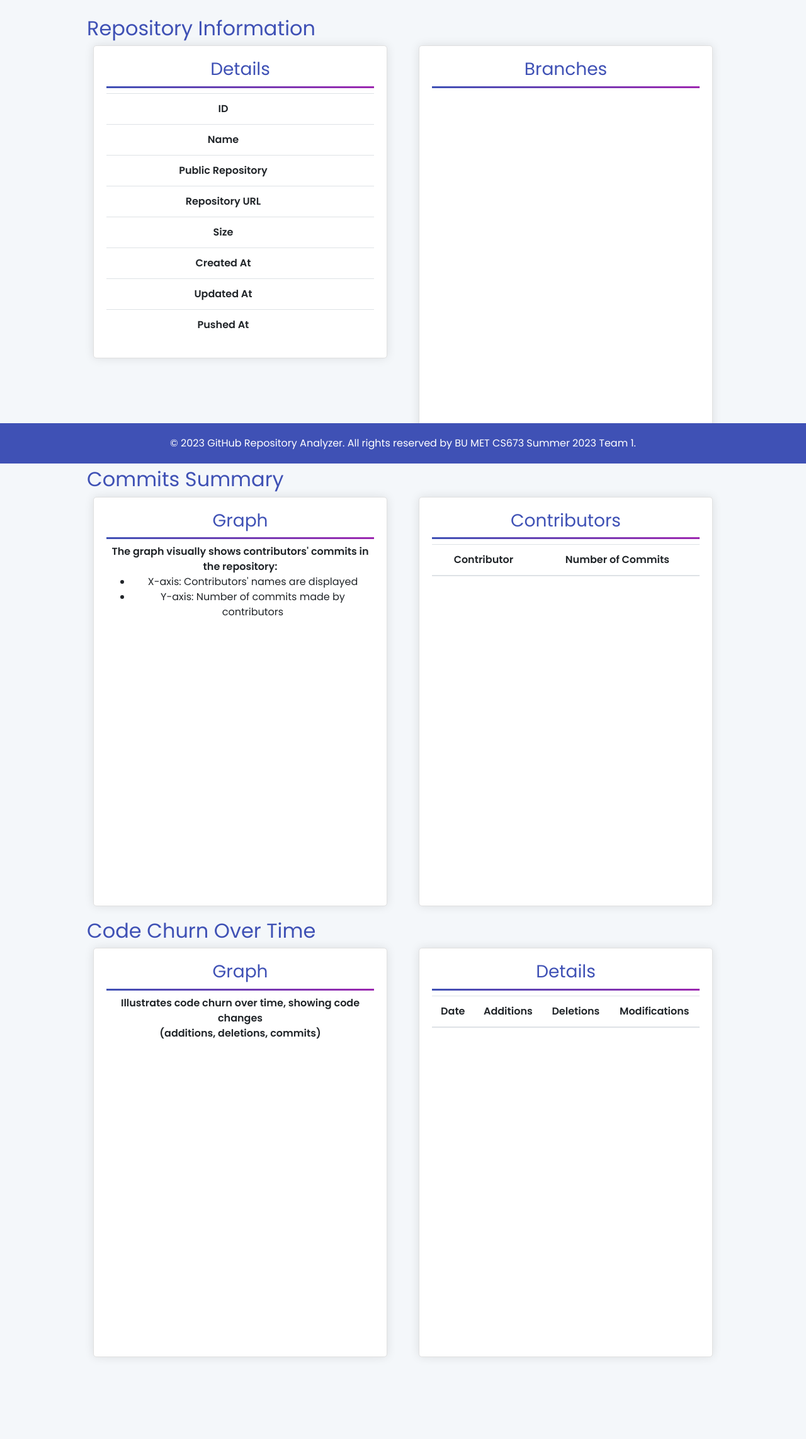
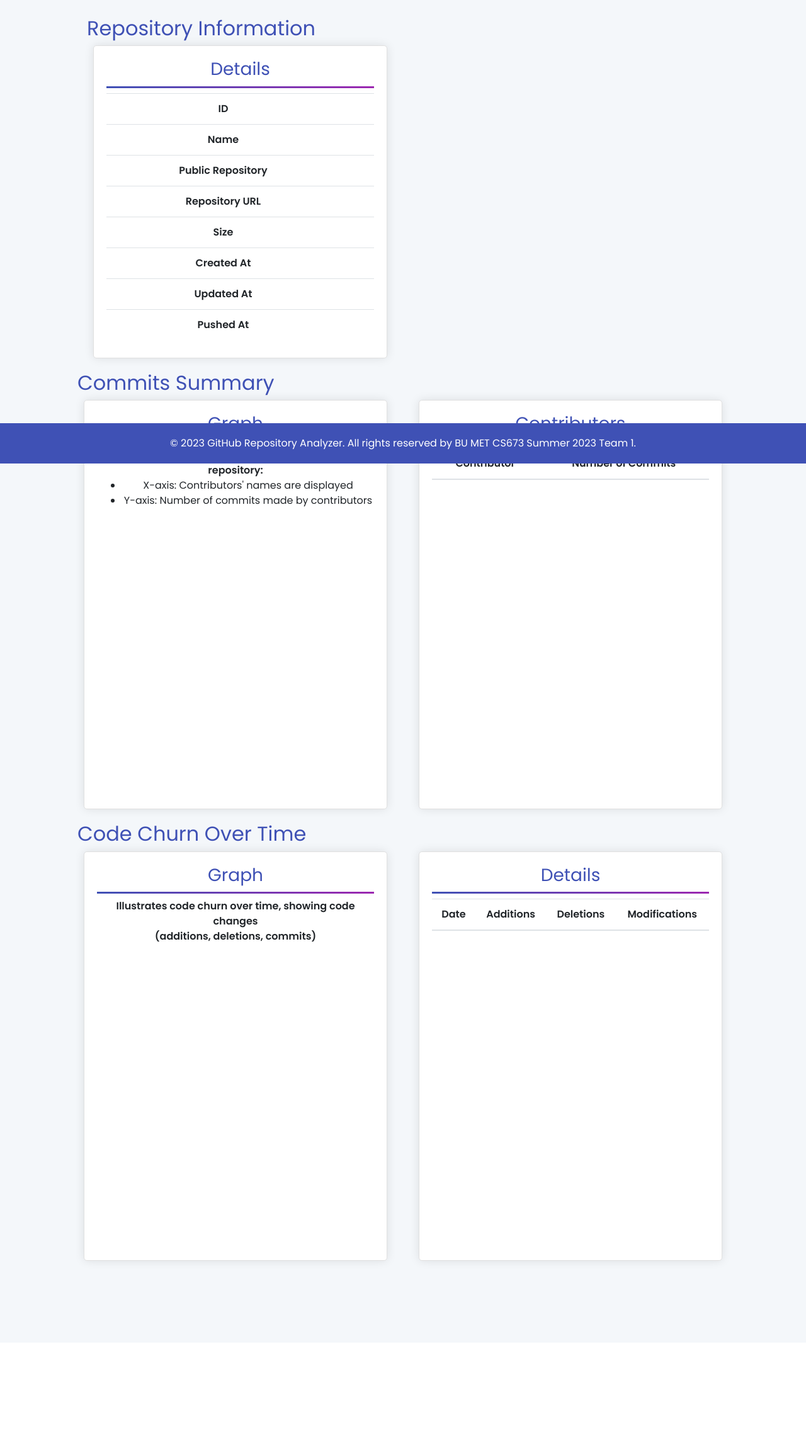
Before and after one commit to GGuarino88/Git_Repo_Analysis, a Django app: template RepoAnalysis/RepoAnalysisApp/templates/RepoAnalysisApp/results_base.html in a window 1280 px wide. Shown: the part 64-2349 px from the top of the page at 63% size. After the commit the page ends 2077 px from the top, so only its background shows below. Run offline with Django 4.2, Linux system fonts and the light colour scheme; the template is opened without the code that fills it, so the values that code supplies are empty; some libraries are stand-ins or nearby versions.

Commit message:
Fix for size issue for first 2 cards in results page
Fix for size issue for first 2 cards in results page

```diff
--- a/RepoAnalysis/RepoAnalysisApp/templates/RepoAnalysisApp/results.html
+++ b/RepoAnalysis/RepoAnalysisApp/templates/RepoAnalysisApp/results.html
@@ -21,8 +21,8 @@
       </div>
       <div class="container">
          <h2>Repository Information</h2>
-         <div class="row d-flex">
-            <div class="col-md-6">
+         <div class="row d-flex full-height">
+            <div class="col-md-6 equal-height">
                <div class="result-card info">
                   <h3 class="underlined">Details</h3>
                   <div style="max-height: 400px; overflow-y: auto;">
@@ -67,7 +67,7 @@
                   </div>
                </div>
             </div>
-            <div class="col-md-6">
+            <div class="col-md-6 equal-height">
                <div class="result-card">
                   <h3 class="underlined">Branches</h3>
                   <div style="max-height: 400px; overflow-y: auto;">
--- a/RepoAnalysis/RepoAnalysisApp/templates/RepoAnalysisApp/results_base.html
+++ b/RepoAnalysis/RepoAnalysisApp/templates/RepoAnalysisApp/results_base.html
@@ -20,8 +20,8 @@
       </div>
       <div class="container">
          <h2>Repository Information</h2>
-         <div class="row d-flex">
-            <div class="col-md-6">
+         <div class="row d-flex full-height">
+            <div class="col-md-6 equal-height">
                <div class="result-card info">
                   <h3 class="underlined">Details</h3>
                   <div style="max-height: 400px; overflow-y: auto;">
@@ -63,18 +63,6 @@
                            </tr>
                         </tbody>
                      </table>
-                  </div>
-               </div>
-            </div>
-            <div class="col-md-6">
-               <div class="result-card">
-                  <h3 class="underlined">Branches</h3>
-                  <div style="max-height: 400px; overflow-y: auto;">
-                     <table class="table" id="tableContainer">
-                        <thead></thead>
-                        <tbody></tbody>
-                     </table>
-                  </div>
                   </div>
                </div>
             </div>
```
Also changed, not shown: RepoAnalysis/RepoAnalysisApp/static/js/results.js (+16 -10 lines). Lines whose indentation alone changed are shown as unchanged.
